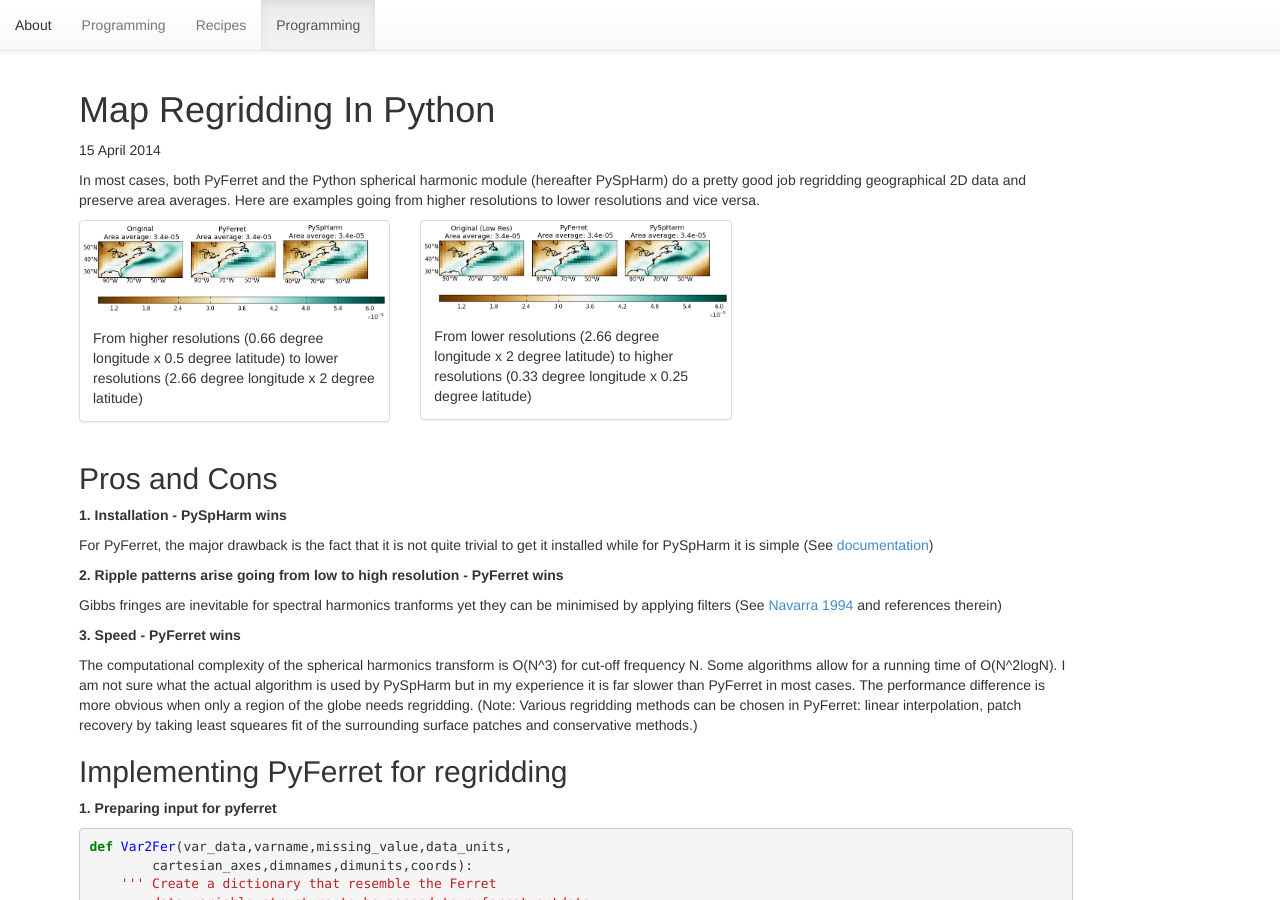
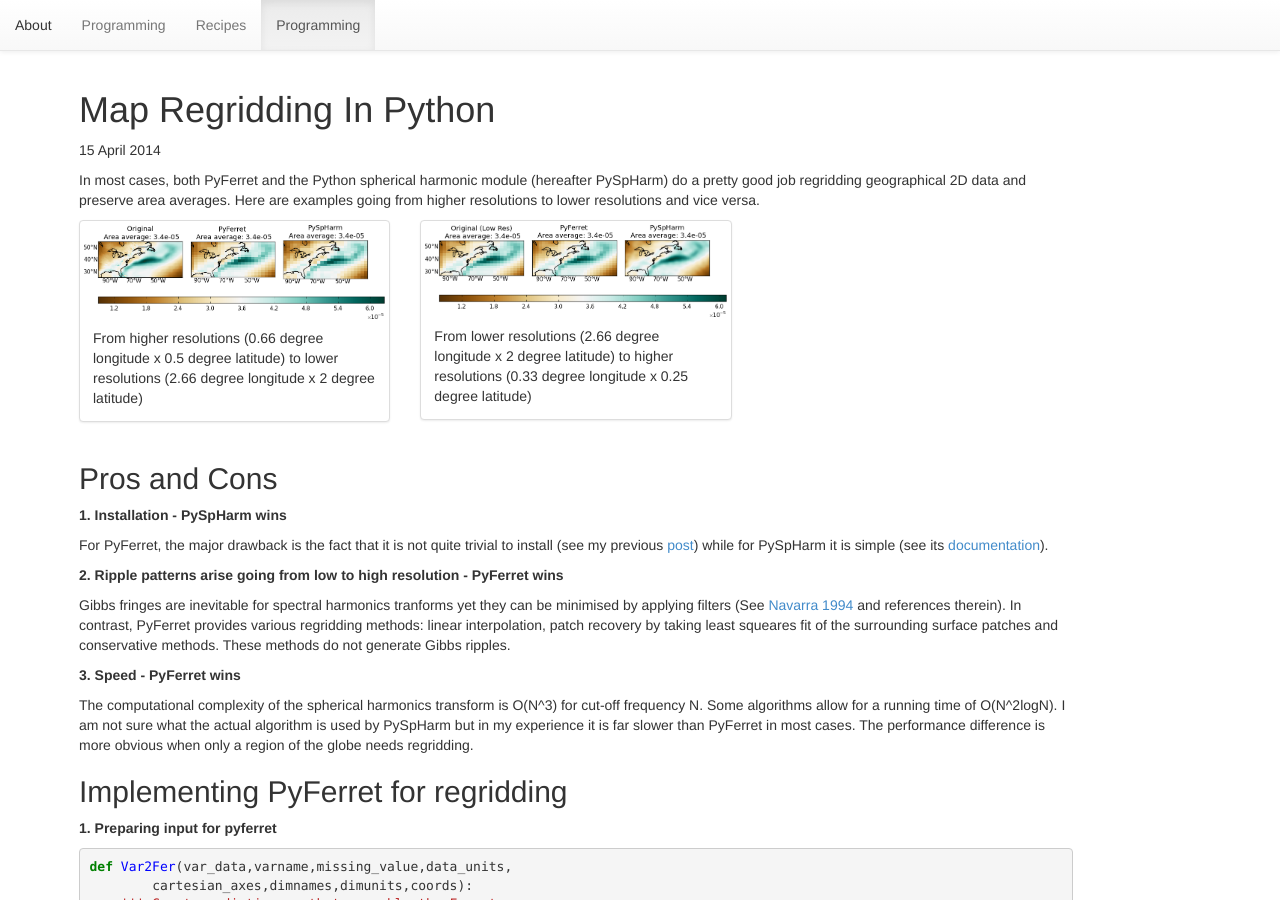
Before and after one commit to kitchoi/kitchoi.github.io, a Jekyll site: the page built from _posts/2014-04-15-Map-Regridding-in-Python.md, in a window 1280 px wide and 900 px high. Built offline with Jekyll 4.4.1, drawn with Linux system fonts in a browser that asks for light colours; Markdown is read by kramdown in place of the engine named in the settings.

Commit message:
Modified post

```diff
--- a/_posts/2014-04-15-Map-Regridding-in-Python.md
+++ b/_posts/2014-04-15-Map-Regridding-in-Python.md
@@ -29,16 +29,15 @@ Pros and Cons
 
 **1. Installation - PySpHarm wins**
 
-For PyFerret, the major drawback is the fact that it is not quite trivial to get it installed while for PySpHarm it is simple (See [documentation](http://pyspharm.googlecode.com/svn/trunk/html/index.html))
+For PyFerret, the major drawback is the fact that it is not quite trivial to install (see my previous [post]({% post_url 2014-04-13-Installing-and-Building-PyFerret %})) while for PySpHarm it is simple (see its [documentation](http://pyspharm.googlecode.com/svn/trunk/html/index.html)).
 
 **2. Ripple patterns arise going from low to high resolution - PyFerret wins**
 
-Gibbs fringes are inevitable for spectral harmonics tranforms yet they can be minimised by applying filters (See [Navarra 1994](http://journals.ametsoc.org/doi/abs/10.1175/1520-0442%281994%29007%3C1169%3AROTGOI%3E2.0.CO%3B2) and references therein)
+Gibbs fringes are inevitable for spectral harmonics tranforms yet they can be minimised by applying filters (See [Navarra 1994](http://journals.ametsoc.org/doi/abs/10.1175/1520-0442%281994%29007%3C1169%3AROTGOI%3E2.0.CO%3B2) and references therein).  In contrast, PyFerret provides various regridding methods: linear interpolation, patch recovery by taking least squeares fit of the surrounding surface patches and conservative methods.  These methods do not generate Gibbs ripples.
 
 **3. Speed - PyFerret wins**
 
 The computational complexity of the spherical harmonics transform is O(N^3) for cut-off frequency N.  Some algorithms allow for a running time of O(N^2logN).  I am not sure what the actual algorithm is used by PySpHarm but in my experience it is far slower than PyFerret in most cases.  The performance difference is more obvious when only a region of the globe needs regridding.
-(Note: Various regridding methods can be chosen in PyFerret: linear interpolation, patch recovery by taking least squeares fit of the surrounding surface patches and conservative methods.)
 
 
 Implementing PyFerret for regridding
```
